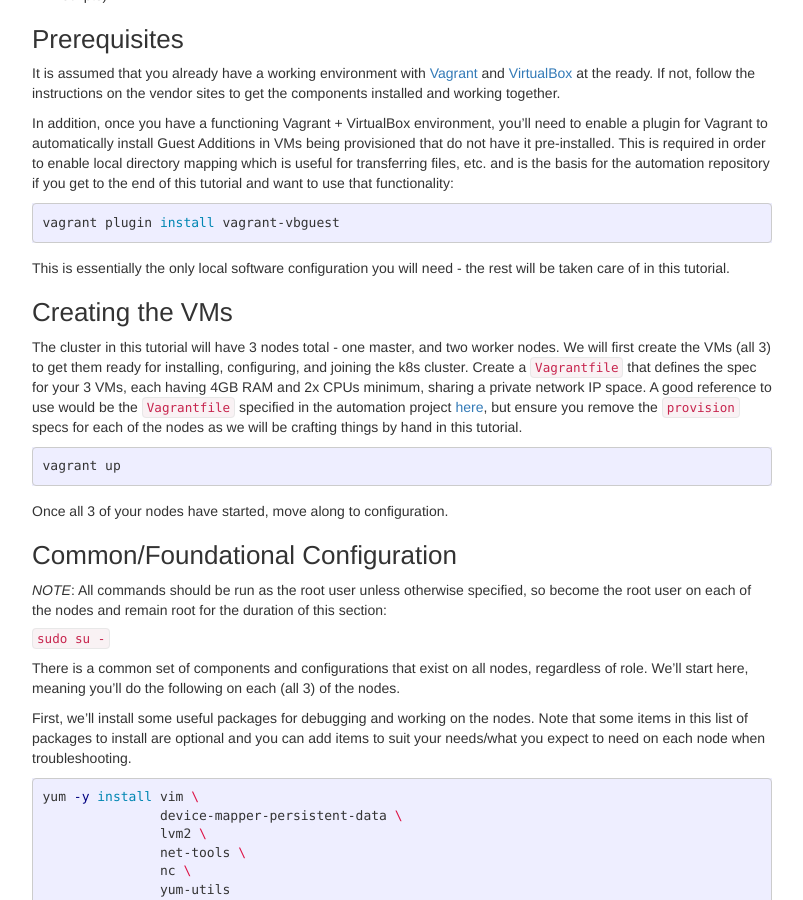
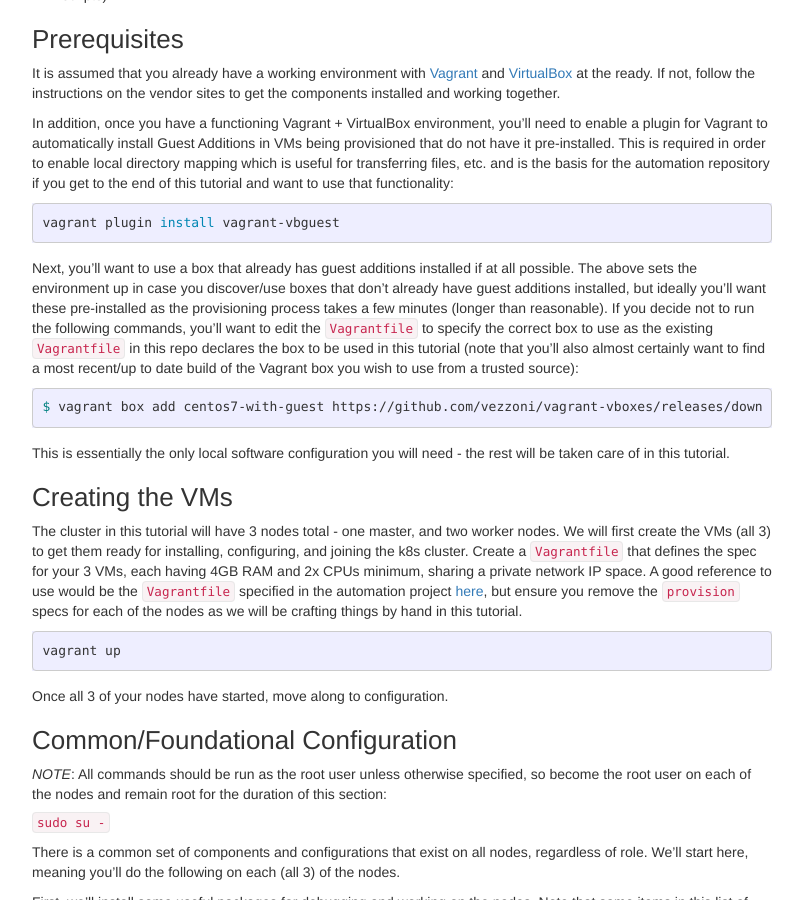
Before and after one commit to jekhokie/jekhokie.github.io, a Jekyll site: the page built from _posts/2020-04-21-vagrant-k8s-cluster.markdown, in a window 1280 px wide and 900 px high, scrolled down 895 px. Shown: the whole window, without its empty margins (238-1041 px from the left). Built offline with Jekyll 4.4.1, drawn with Linux system fonts in a browser that asks for light colours.

Commit message:
Add CentOS Box Spec
Adjust a tutorial to include needing to use a specific CentOS box type
due to release cycles of CentOS causing missing artifacts when
occurring.

````diff
--- a/_posts/2020-04-21-vagrant-k8s-cluster.markdown
+++ b/_posts/2020-04-21-vagrant-k8s-cluster.markdown
@@ -53,6 +53,17 @@
 
 ```bash
 vagrant plugin install vagrant-vbguest
+```
+
+Next, you'll want to use a box that already has guest additions installed if at all possible. The above sets the environment up
+in case you discover/use boxes that don't already have guest additions installed, but ideally you'll want these pre-installed as
+the provisioning process takes a few minutes (longer than reasonable). If you decide not to run the following commands, you'll
+want to edit the `Vagrantfile` to specify the correct box to use as the existing `Vagrantfile` in this repo declares the box to be
+used in this tutorial (note that you'll also almost certainly want to find a most recent/up to date build of the Vagrant box you
+wish to use from a trusted source):
+
+```bash
+$ vagrant box add centos7-with-guest https://github.com/vezzoni/vagrant-vboxes/releases/download/0.0.1/centos-7-x86_64.box
 ```
 
 This is essentially the only local software configuration you will need - the rest will be taken care of in this tutorial.
````
